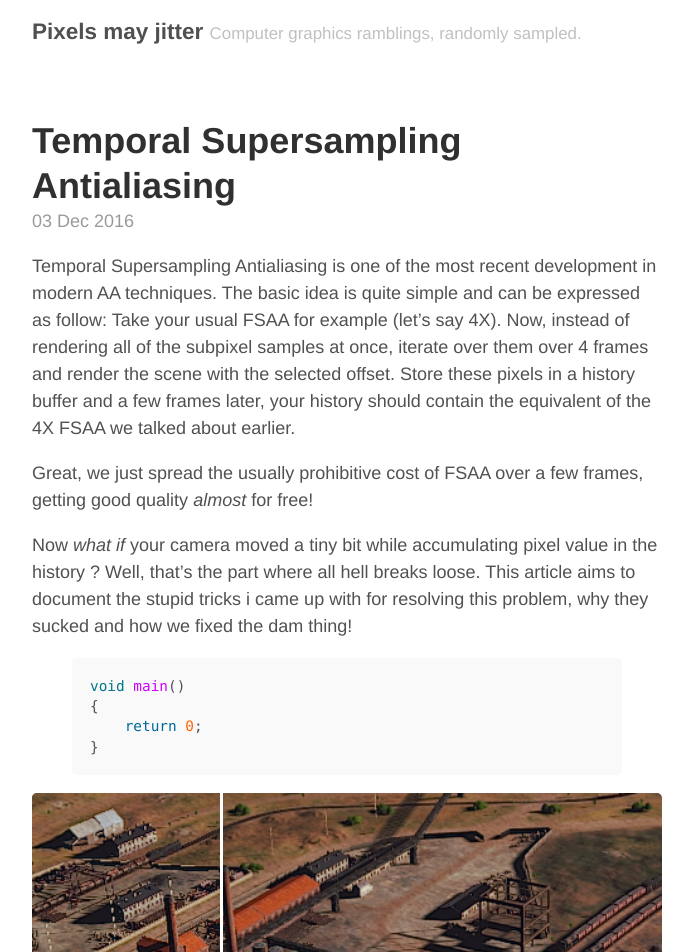
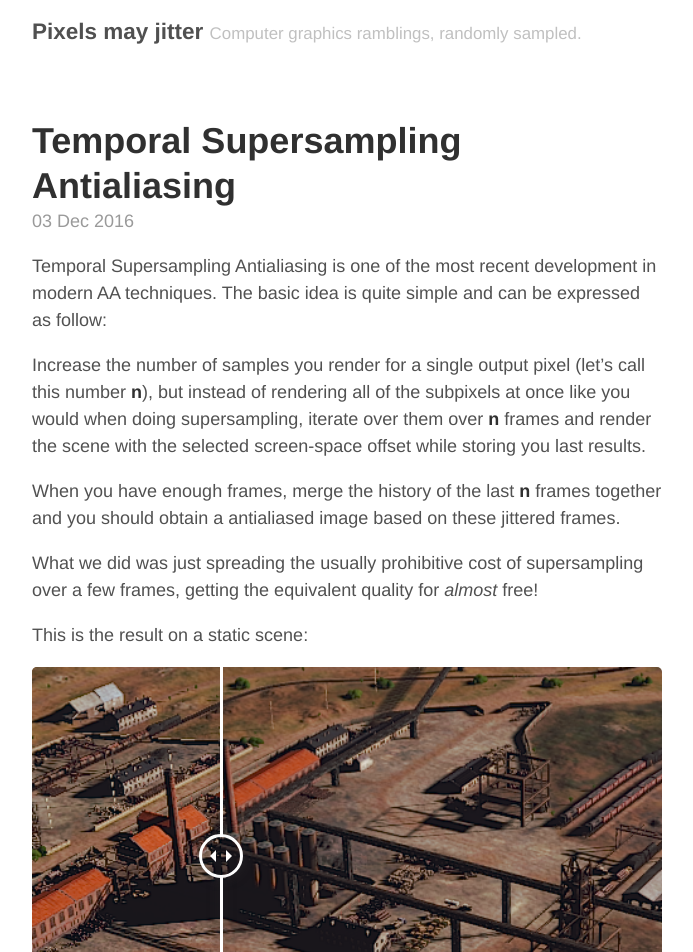
Before and after one commit to Ryp/ryp.github.io, a Jekyll site: the page built from _posts/2016-12-03-temporal-supersampling-antialiasing.md, in a window 1280 px wide and 1400 px high. Shown: the top 952 px of the window, without its empty margins (293-986 px from the left). Built offline with Jekyll 4.4.1, drawn with Linux system fonts in a browser that asks for light colours; comment, search, counter and statistics services are not loaded; some of the changed text lies outside the part shown.

Commit message:
Unpublished first article, added content

```diff
--- a/_posts/2016-12-03-temporal-supersampling-antialiasing.md
+++ b/_posts/2016-12-03-temporal-supersampling-antialiasing.md
@@ -2,31 +2,56 @@
 layout: post
 title:  "Temporal Supersampling Antialiasing"
 date:   2016-12-03 16:26:56 +0100
-categories: aliasing
+hidden: true
+categories: temporal aliasing
 images:
-  - colombelles-no-aa.png
-  - colombelles-tssaa.png
-  - colombelles-magnified1-no-aa.png
-  - colombelles-magnified1-tssaa.png
+#  - tssaa/colombelles.png
+#  - tssaa/colombelles-tssaa.png
+  - tssaa/colombelles-magnified1.png
+  - tssaa/colombelles-magnified1-tssaa.png
+  - tssaa/sme-smear.png
 ---
 
 Temporal Supersampling Antialiasing is one of the most recent development in modern AA techniques.
-The basic idea is quite simple and can be expressed as follow: Take your usual FSAA for example (let's say 4X).
-Now, instead of rendering all of the subpixel samples at once, iterate over them over 4 frames and render the scene with the selected offset.
-Store these pixels in a history buffer and a few frames later, your history should contain the equivalent of the 4X FSAA we talked about earlier.
+The basic idea is quite simple and can be expressed as follow:
 
-Great, we just spread the usually prohibitive cost of FSAA over a few frames, getting good quality *almost* for free!
+Increase the number of samples you render for a single output pixel (let's call this number **n**),
+but instead of rendering all of the subpixels at once like you would when doing supersampling,
+iterate over them over **n** frames and render the scene with the selected screen-space offset while
+storing you last results.
 
-Now *what if* your camera moved a tiny bit while accumulating pixel value in the history ? Well, that's the part where all hell breaks loose. This article aims to document the stupid tricks i came up with for resolving this problem, why they sucked and how we fixed the dam thing!
+When you have enough frames, merge the history of the last **n** frames together and you should obtain
+a antialiased image based on these jittered frames.
 
-{% highlight cpp %}
+What we did was just spreading the usually prohibitive cost of supersampling over a few frames,
+getting the equivalent quality for *almost* free!
+
+This is the result on a static scene:
+
+<div class="twentytwenty-container">
+  <img width="100%" src="{{ site.baseurl }}{{ site.images }}/tssaa/colombelles-magnified1.png" />
+  <img width="100%" src="{{ site.baseurl }}{{ site.images }}/tssaa/colombelles-magnified1-tssaa.png" />
+</div>
+
+*This screenshot was taken using 8 samples of a 2-3 Halton sequence.*
+
+While this technique might sound impressive given the fact that performance was not sacrified,
+it is crucial to preserve temporal coherency when objects move on the screen.
+Don't do this and the history will not correspond to the current object we are shading anymore!
+
+Smearing is barely noticeable as you can see:
+<img width="100%" src="{{ site.baseurl }}{{ site.images }}/tssaa/sme-smear.png" />
+
+# It's all downhill from here
+
+This article aims to document some of the stupid tricks i came up with for solving these problems,
+why most of them sucked and how we fixed the dam thing!
+
+<!--
+{% highlight cpp linenos %}
 void main()
 {
     return 0;
 }
 {% endhighlight %}
-
-<div class="twentytwenty-container">
-  <img width="100%" src="{{ site.baseurl }}{{ site.images }}/colombelles-magnified1-no-aa.png" />
-  <img width="100%" src="{{ site.baseurl }}{{ site.images }}/colombelles-magnified1-tssaa.png" />
-</div>
+-->
```
Also changed, not shown: assets/images/fullres/tssaa/colombelles-magnified1-tssaa.png (renamed from assets/images/fullres/colombelles-magnified1-tssaa.png), assets/images/fullres/tssaa/colombelles-magnified1.png (renamed from assets/images/fullres/colombelles-magnified1-no-aa.png), 5 other files.
